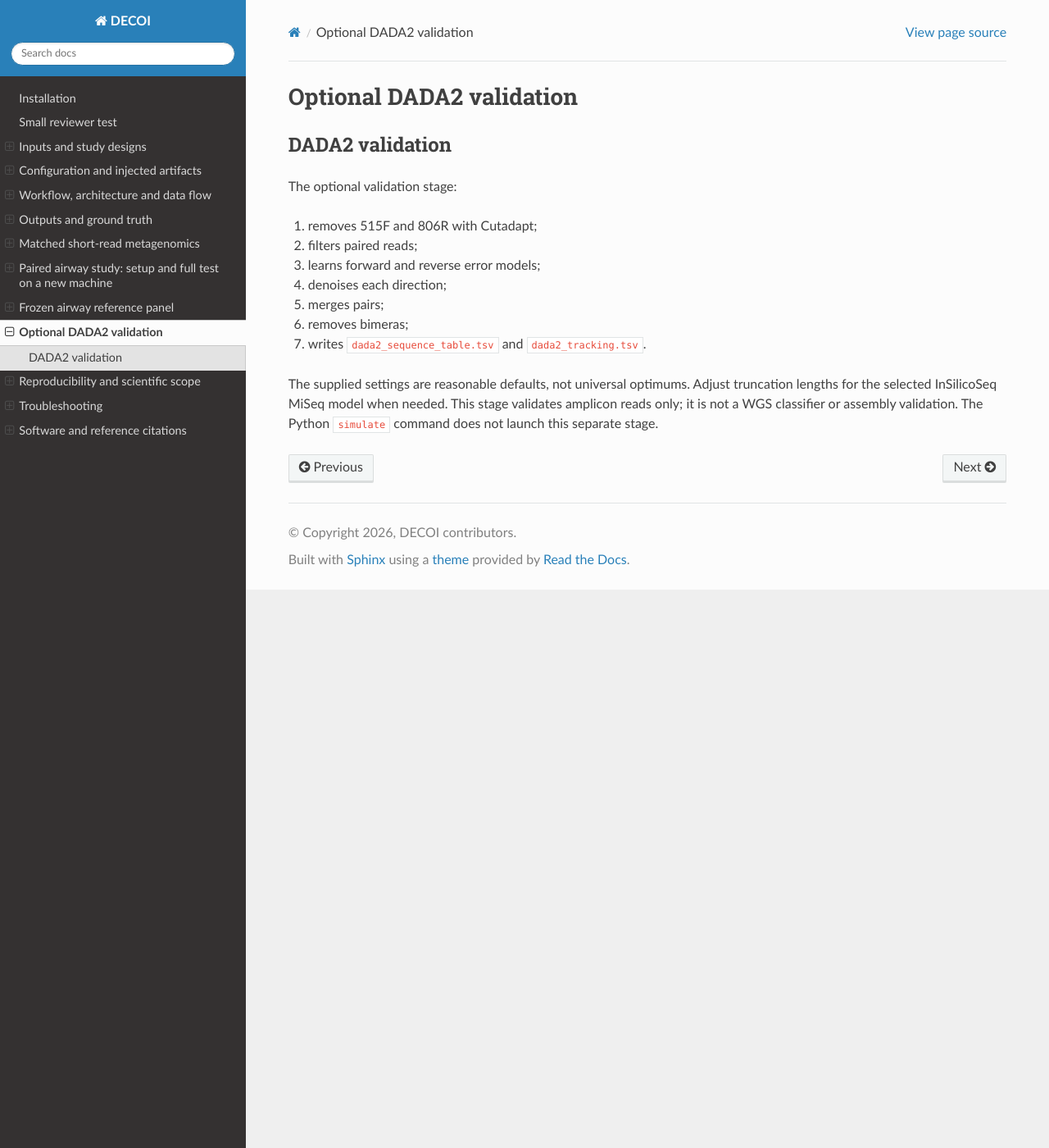
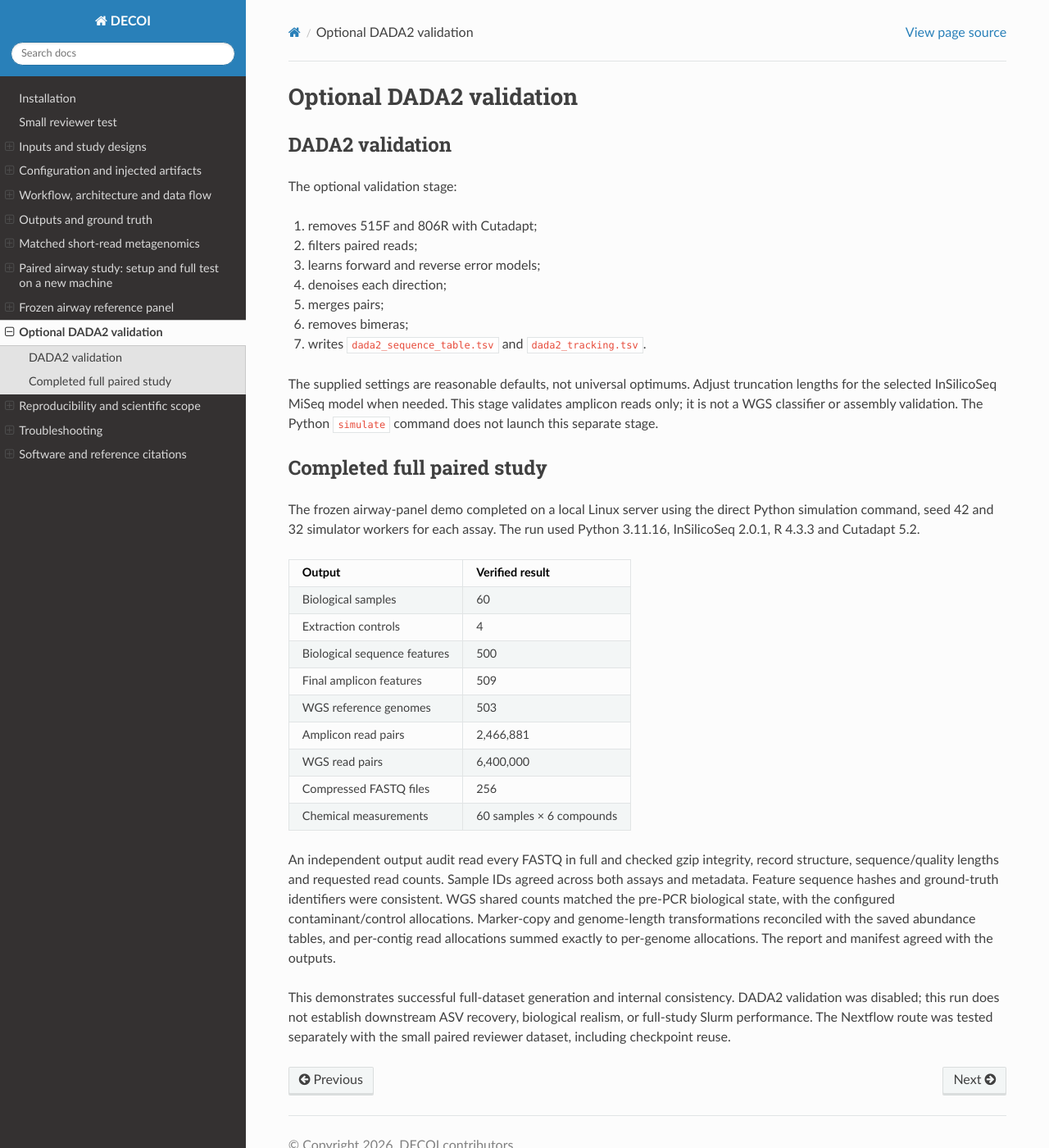
Before and after one commit to hallamlab/DECOI, a Sphinx documentation site: the page built from docs/validation.md, in a window 1280 px wide and 1400 px high. Shown: the whole window at 82% size. Built offline with Sphinx 7.4.7 and the Read the Docs theme 3.1.0, drawn with Linux system fonts in a browser that asks for light colours.

Commit message:
Document validated full paired airway demo and its limits

```diff
--- a/docs/validation.md
+++ b/docs/validation.md
@@ -15,3 +15,36 @@ The optional validation stage:
 The supplied settings are reasonable defaults, not universal optimums. Adjust truncation lengths for the selected InSilicoSeq MiSeq model when needed.
 This stage validates amplicon reads only; it is not a WGS classifier or assembly
 validation. The Python `simulate` command does not launch this separate stage.
+
+
+## Completed full paired study
+
+The frozen airway-panel demo completed on a local Linux server using the direct
+Python simulation command, seed 42 and 32 simulator workers for each assay.
+The run used Python 3.11.16, InSilicoSeq 2.0.1, R 4.3.3 and Cutadapt 5.2.
+
+| Output | Verified result |
+| --- | ---: |
+| Biological samples | 60 |
+| Extraction controls | 4 |
+| Biological sequence features | 500 |
+| Final amplicon features | 509 |
+| WGS reference genomes | 503 |
+| Amplicon read pairs | 2,466,881 |
+| WGS read pairs | 6,400,000 |
+| Compressed FASTQ files | 256 |
+| Chemical measurements | 60 samples × 6 compounds |
+
+An independent output audit read every FASTQ in full and checked gzip integrity,
+record structure, sequence/quality lengths and requested read counts. Sample IDs
+agreed across both assays and metadata. Feature sequence hashes and ground-truth
+identifiers were consistent. WGS shared counts matched the pre-PCR biological
+state, with the configured contaminant/control allocations. Marker-copy and
+genome-length transformations reconciled with the saved abundance tables, and
+per-contig read allocations summed exactly to per-genome allocations. The report
+and manifest agreed with the outputs.
+
+This demonstrates successful full-dataset generation and internal consistency.
+DADA2 validation was disabled; this run does not establish downstream ASV recovery,
+biological realism, or full-study Slurm performance. The Nextflow route was tested
+separately with the small paired reviewer dataset, including checkpoint reuse.
```
Also changed, not shown: docs/paired-study.md (+4 -2 lines), docs/reproducibility.md (+1 -1 lines).
